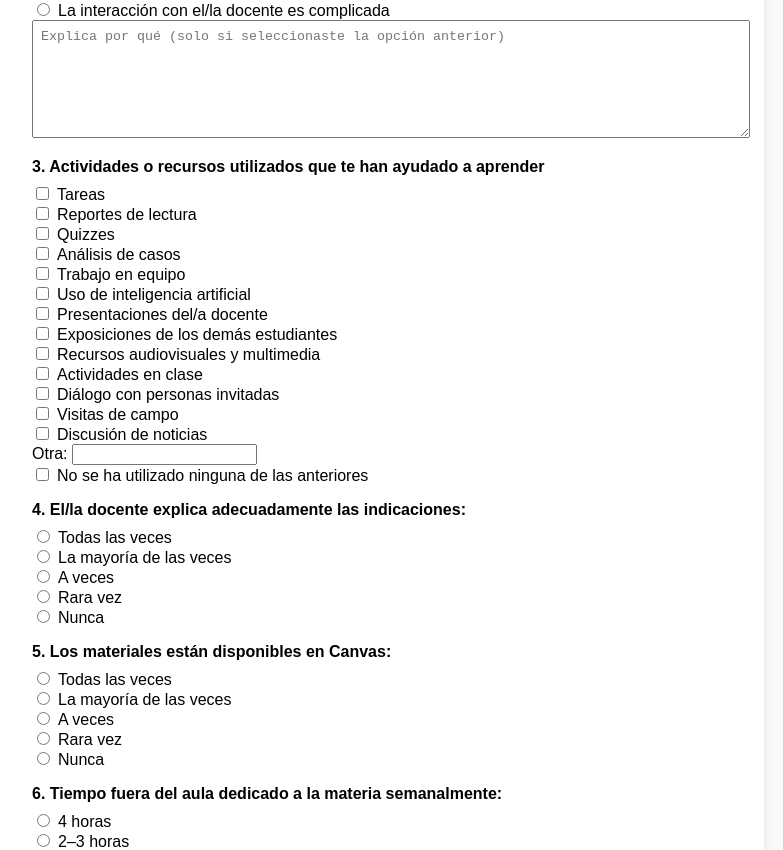
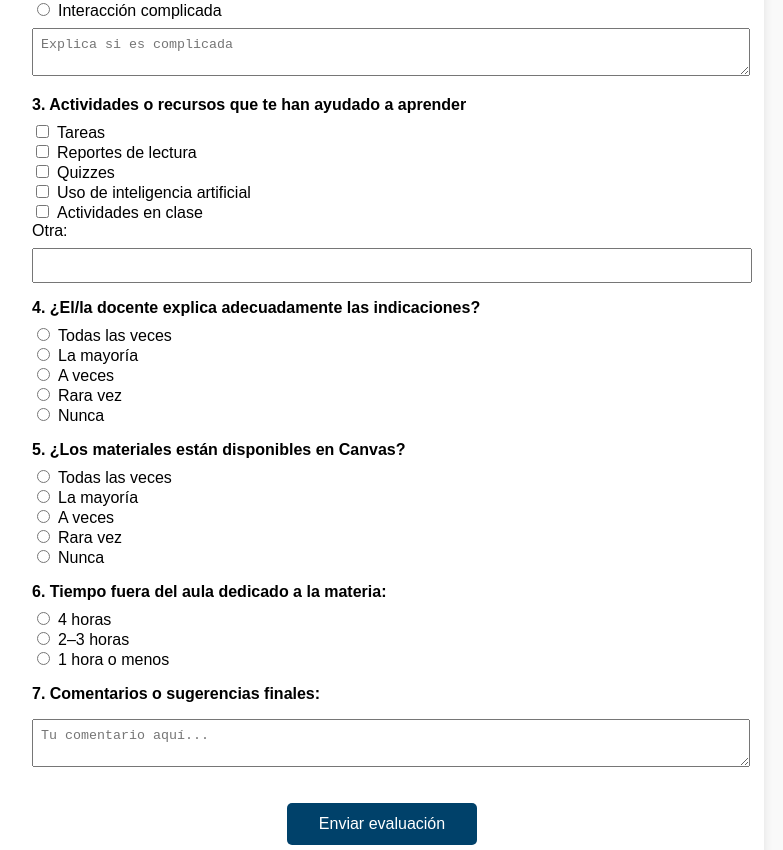
Before and after one commit to rheria/evaluacion, a plain HTML site: page index.html in a window 1280 px wide. Shown: the part 660-1510 px from the top of the page, without its empty margins (258-1041 px from the left). Drawn offline with Linux system fonts and the light colour scheme.

Commit message:
Add files via upload

```diff
--- a/index.html
+++ b/index.html
@@ -1,8 +1,8 @@
 <!DOCTYPE html>
 <html lang="es">
 <head>
-  <meta charset="UTF-8" />
-  <meta name="viewport" content="width=device-width, initial-scale=1.0" />
+  <meta charset="UTF-8">
+  <meta name="viewport" content="width=device-width, initial-scale=1.0">
   <title>Evaluación Intermedia - Otoño 2025</title>
   <style>
     body {
@@ -31,10 +31,10 @@
     input[type="checkbox"], input[type="radio"] {
       margin-right: 0.5rem;
     }
-    textarea {
+    textarea, input[type="text"] {
       width: 100%;
-      height: 100px;
       padding: 0.5rem;
+      margin-top: 0.5rem;
     }
     .submit {
       text-align: center;
@@ -54,70 +54,93 @@
       max-width: 100%;
       height: auto;
     }
+    #message {
+      margin-top: 1rem;
+      color: green;
+      font-weight: bold;
+      text-align: center;
+    }
   </style>
 </head>
 <body>
   <div class="container">
     <img src="desoj-azul-horizontal.jpg" alt="Logo ITESO DESOJ" class="logo">
     <h1>Evaluación Intermedia<br>Otoño 2025</h1>
-    <form>
+    <form id="formulario">
       <label>1. ¿Qué elementos de la guía de aprendizaje conoces?</label>
-      <input type="checkbox">Objetivos del curso<br>
-      <input type="checkbox">Temas<br>
-      <input type="checkbox">Bibliografía y material didáctico<br>
-      <input type="checkbox">Formas de evaluación<br>
-      <input type="checkbox">No he recibido mi guía de aprendizaje<br>
+      <input type="checkbox" name="p1" value="Objetivos del curso">Objetivos del curso<br>
+      <input type="checkbox" name="p1" value="Temas">Temas<br>
+      <input type="checkbox" name="p1" value="Bibliografía y material didáctico">Bibliografía y material didáctico<br>
+      <input type="checkbox" name="p1" value="Formas de evaluación">Formas de evaluación<br>
+      <input type="checkbox" name="p1" value="No he recibido">No he recibido mi guía de aprendizaje<br>
 
       <label>2. ¿Cómo describirías la interacción del/la docente contigo y con tu grupo?</label>
-      <input type="radio" name="interaccion" value="confianza">Me siento en confianza para participar y exponer mis dudas<br>
-      <input type="radio" name="interaccion" value="retroalimentacion">La/el docente retroalimenta las actividades de manera frecuente y clara<br>
-      <input type="radio" name="interaccion" value="solo_exposicion">La/el docente solamente expone el tema sin que exista mayor interacción<br>
-      <input type="radio" name="interaccion" value="complicada">La interacción con el/la docente es complicada<br>
-      <textarea placeholder="Explica por qué (solo si seleccionaste la opción anterior)"></textarea>
+      <input type="radio" name="p2" value="Confianza">Me siento en confianza para participar<br>
+      <input type="radio" name="p2" value="Retroalimentación">Retroalimenta frecuentemente<br>
+      <input type="radio" name="p2" value="Solo exposición">Solo expone sin interacción<br>
+      <input type="radio" name="p2" value="Complicada">Interacción complicada<br>
+      <textarea name="p2_comentario" placeholder="Explica si es complicada"></textarea>
 
-      <label>3. Actividades o recursos utilizados que te han ayudado a aprender</label>
-      <input type="checkbox">Tareas<br>
-      <input type="checkbox">Reportes de lectura<br>
-      <input type="checkbox">Quizzes<br>
-      <input type="checkbox">Análisis de casos<br>
-      <input type="checkbox">Trabajo en equipo<br>
-      <input type="checkbox">Uso de inteligencia artificial<br>
-      <input type="checkbox">Presentaciones del/a docente<br>
-      <input type="checkbox">Exposiciones de los demás estudiantes<br>
-      <input type="checkbox">Recursos audiovisuales y multimedia<br>
-      <input type="checkbox">Actividades en clase<br>
-      <input type="checkbox">Diálogo con personas invitadas<br>
-      <input type="checkbox">Visitas de campo<br>
-      <input type="checkbox">Discusión de noticias<br>
-      Otra: <input type="text"><br>
-      <input type="checkbox">No se ha utilizado ninguna de las anteriores<br>
+      <label>3. Actividades o recursos que te han ayudado a aprender</label>
+      <input type="checkbox" name="p3" value="Tareas">Tareas<br>
+      <input type="checkbox" name="p3" value="Lecturas">Reportes de lectura<br>
+      <input type="checkbox" name="p3" value="Quizzes">Quizzes<br>
+      <input type="checkbox" name="p3" value="IA">Uso de inteligencia artificial<br>
+      <input type="checkbox" name="p3" value="Clase">Actividades en clase<br>
+      Otra: <input type="text" name="p3_otro"><br>
 
-      <label>4. El/la docente explica adecuadamente las indicaciones:</label>
-      <input type="radio" name="indicaciones" value="siempre">Todas las veces<br>
-      <input type="radio" name="indicaciones" value="mayoria">La mayoría de las veces<br>
-      <input type="radio" name="indicaciones" value="a_veces">A veces<br>
-      <input type="radio" name="indicaciones" value="rara_vez">Rara vez<br>
-      <input type="radio" name="indicaciones" value="nunca">Nunca<br>
+      <label>4. ¿El/la docente explica adecuadamente las indicaciones?</label>
+      <input type="radio" name="p4" value="Siempre">Todas las veces<br>
+      <input type="radio" name="p4" value="Mayoría">La mayoría<br>
+      <input type="radio" name="p4" value="A veces">A veces<br>
+      <input type="radio" name="p4" value="Rara vez">Rara vez<br>
+      <input type="radio" name="p4" value="Nunca">Nunca<br>
 
-      <label>5. Los materiales están disponibles en Canvas:</label>
-      <input type="radio" name="canvas" value="siempre">Todas las veces<br>
-      <input type="radio" name="canvas" value="mayoria">La mayoría de las veces<br>
-      <input type="radio" name="canvas" value="a_veces">A veces<br>
-      <input type="radio" name="canvas" value="rara_vez">Rara vez<br>
-      <input type="radio" name="canvas" value="nunca">Nunca<br>
+      <label>5. ¿Los materiales están disponibles en Canvas?</label>
+      <input type="radio" name="p5" value="Siempre">Todas las veces<br>
+      <input type="radio" name="p5" value="Mayoría">La mayoría<br>
+      <input type="radio" name="p5" value="A veces">A veces<br>
+      <input type="radio" name="p5" value="Rara vez">Rara vez<br>
+      <input type="radio" name="p5" value="Nunca">Nunca<br>
 
-      <label>6. Tiempo fuera del aula dedicado a la materia semanalmente:</label>
-      <input type="radio" name="tiempo" value="4h">4 horas<br>
-      <input type="radio" name="tiempo" value="2-3h">2–3 horas<br>
-      <input type="radio" name="tiempo" value="1h">1 hora o menos<br>
+      <label>6. Tiempo fuera del aula dedicado a la materia:</label>
+      <input type="radio" name="p6" value="4h">4 horas<br>
+      <input type="radio" name="p6" value="2-3h">2–3 horas<br>
+      <input type="radio" name="p6" value="1h">1 hora o menos<br>
 
       <label>7. Comentarios o sugerencias finales:</label>
-      <textarea placeholder="Tu comentario aquí..."></textarea>
+      <textarea name="p7" placeholder="Tu comentario aquí..."></textarea>
 
       <div class="submit">
         <button type="submit">Enviar evaluación</button>
       </div>
+      <div id="message"></div>
     </form>
   </div>
+
+  <script>
+    const form = document.getElementById('formulario');
+    form.addEventListener('submit', async function(e) {
+      e.preventDefault();
+      const formData = new FormData(form);
+      const data = {
+        p1: formData.getAll('p1').join(', '),
+        p2: formData.get('p2'),
+        p2_comentario: formData.get('p2_comentario'),
+        p3: formData.getAll('p3').join(', '),
+        p3_otro: formData.get('p3_otro'),
+        p4: formData.get('p4'),
+        p5: formData.get('p5'),
+        p6: formData.get('p6'),
+        p7: formData.get('p7')
+      };
+      const response = await fetch('https://script.google.com/macros/s/AKfycbyuAFzBaKNHK7iu36FS2cNfE2tYQ_kf9W30ROWXMmqH5peKX1q8xyxrxxgo51EAMrcT/exec', {
+        method: 'POST',
+        body: JSON.stringify(data)
+      });
+      document.getElementById('message').textContent = '¡Gracias por responder!';
+      form.reset();
+    });
+  </script>
 </body>
 </html>
```
